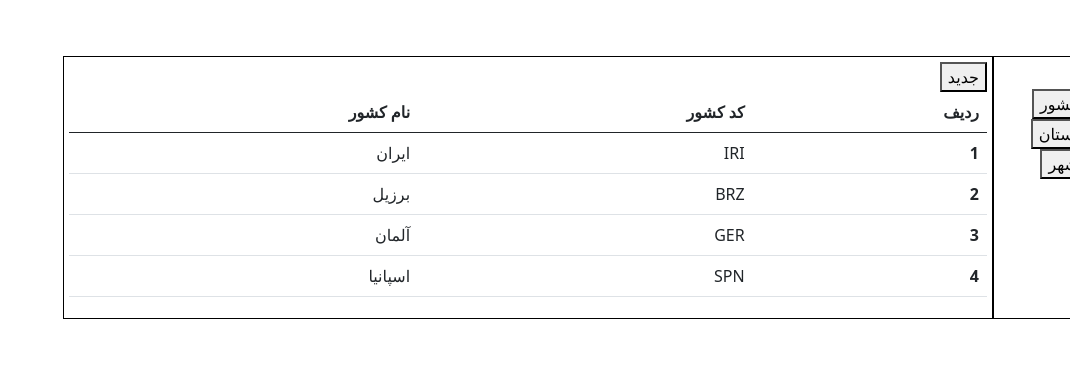
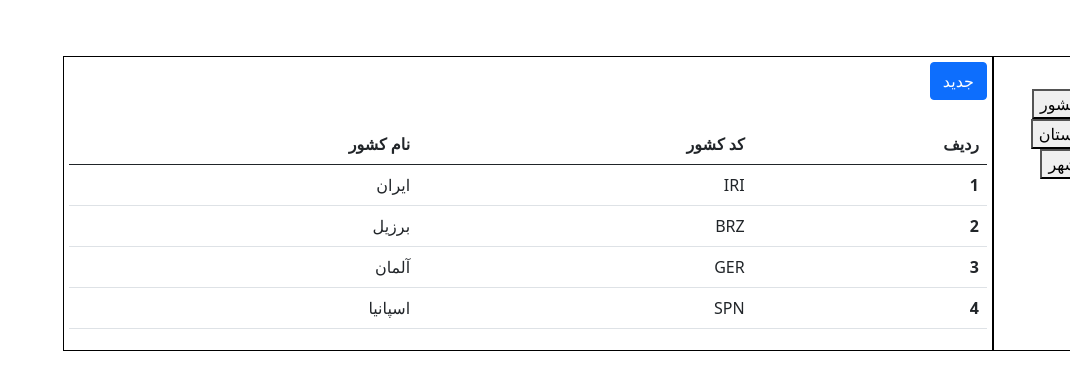
Before and after one commit to arastooghodsi/LibSYS, an Angular app: page / in a window 1280 px wide. Both pictures are taken after a click on the button "کشور". Shown: the top 390 px of the page, without its empty margins (210-1280 px from the left). Built offline with nearby package versions, Linux system fonts and the light colour scheme.

Commit message:
add, update and delete are ok

```diff
--- a/src/app/Area/country/country.component.html
+++ b/src/app/Area/country/country.component.html
@@ -1,4 +1,8 @@
-<button type="button" (click) = "newCountry()">جدید</button>
+<button class="btn btn-primary" type="button" (click) = "newCountry()">جدید</button><br><br>
+<!-- <div class="form-floating">
+  <input type="text" id="searchInput" #searchInput ngModel class="form-control" placeholder="عبارت مورد جستجو را وارد کند...">
+  <label for="searchInput">عبارت مورد جستجو را وارد کند...</label>
+</div> -->
 <table class="table">
   <thead>
     <tr>
@@ -25,7 +29,7 @@
     <div class="form-floating">
       <input type="text" class="form-control" id="floatingPassword" #name placeholder="نام کشور">
       <label for="floatingPassword">نام کشور</label>
-    </div>
+    </div><br>
     <div class="col-2">
         <button class="btn btn-primary form-control" type="submit" (click) = "addCountry(code.value, name.value)">ذخیره کن</button>
     </div>
@@ -40,10 +44,10 @@
   <div class="form-floating">
     <input type="text" class="form-control" id="floatingPassword" [(ngModel)]="nameSelected" #name placeholder="نام کشور">
     <label for="floatingPassword">نام کشور</label>
-  </div>
+  </div><br>
   <div class="col-2">
       <button class="btn btn-primary form-control" type="submit" (click) = "updateCountry(code.value, name.value)">تغییر بده</button>
-  </div>
+  </div><br>
   <div class="col-2">
     <button class="btn btn-primary form-control" type="submit" (click) = "deleteCountry()">حذف کن</button>
   </div>
```
